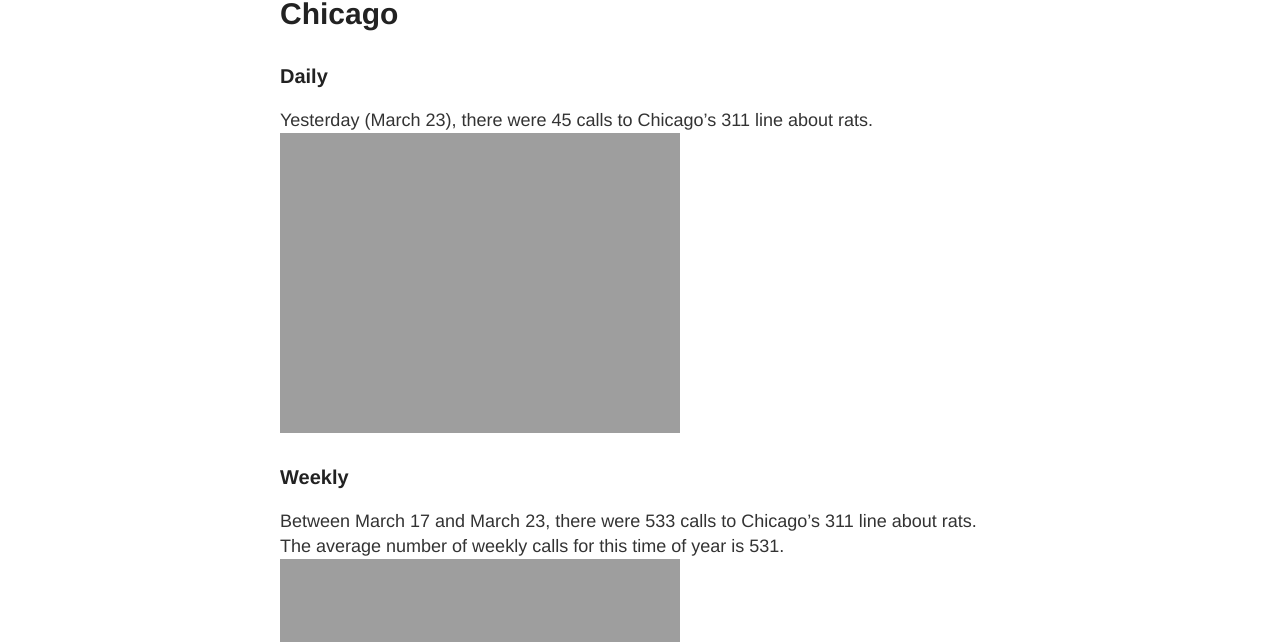
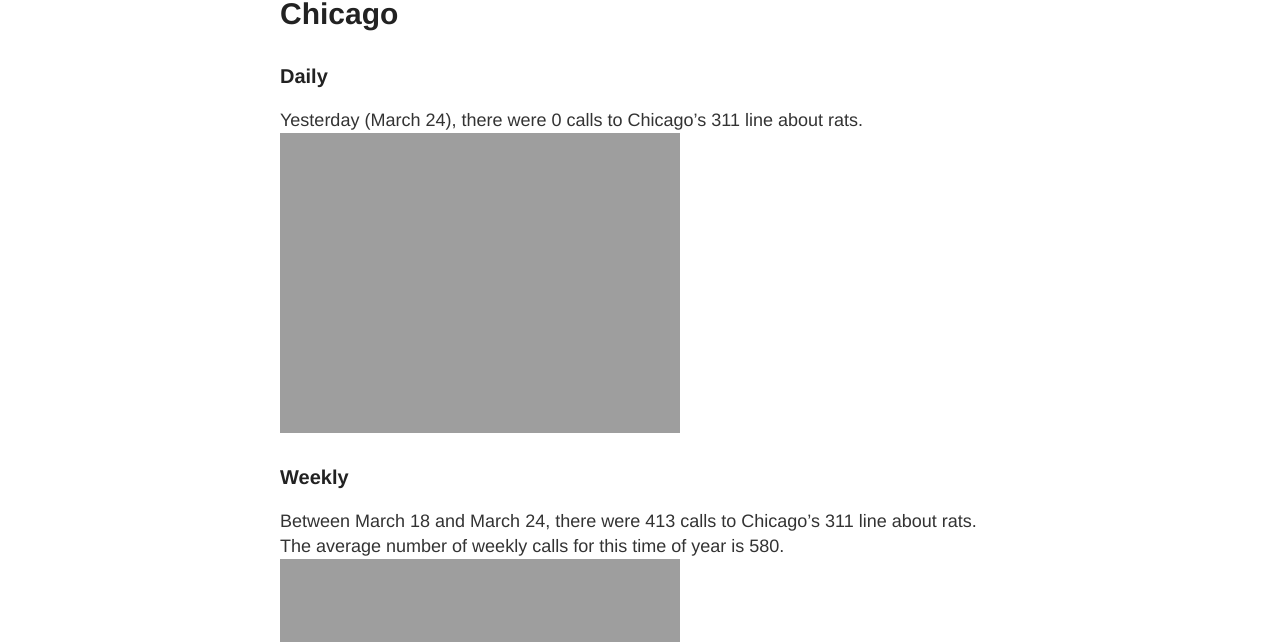
Before and after one commit to DanielHadley/ratmaps, a Jekyll site: the page built from daily.md, in a window 1280 px wide. Shown: the part 362-1004 px from the top of the page. Built offline with Jekyll 4.4.1, drawn with Linux system fonts in a browser that asks for light colours; comment, search, counter and statistics services are not loaded.

Commit message:
Daily Maps

```diff
--- a/daily.md
+++ b/daily.md
@@ -12,13 +12,13 @@
 ****
 
 # Chicago <a id="chicago"><a>
+### Daily
 
-### Daily
-Yesterday (March 23), there were 45 calls to Chicago's 311 line about rats.
+Yesterday (March 24), there were 0 calls to Chicago's 311 line about rats.
 ![Chicago rat calls to 311 weekly map]({{ site.cityimages }}/daily/Chicago_Rat_Map_Daily.png)
 
 ### Weekly
-Between March 17 and March 23, there were 533 calls to Chicago's 311 line about rats. The average number of weekly calls for this time of year is 531.
+Between March 18 and March 24, there were 413 calls to Chicago's 311 line about rats. The average number of weekly calls for this time of year is 580.
 ![Chicago rat calls to 311 weekly map]({{ site.cityimages }}/daily/Chicago_Rat_Map_Weekly.png)
 
 Each red dot represents one call about a rat seen in that location. The dots are transparent, so multiple calls from one location will be seen as a solid dot. The usual caveats apply: more calls do not necessarily mean that there are more rats in that location than other parts of the city. A cluster of dots could indicate that one resident is unusually vocal about rodents in his or her neighborhood. Also, more densely populated neighborhoods tend to make more calls to 311.
```
